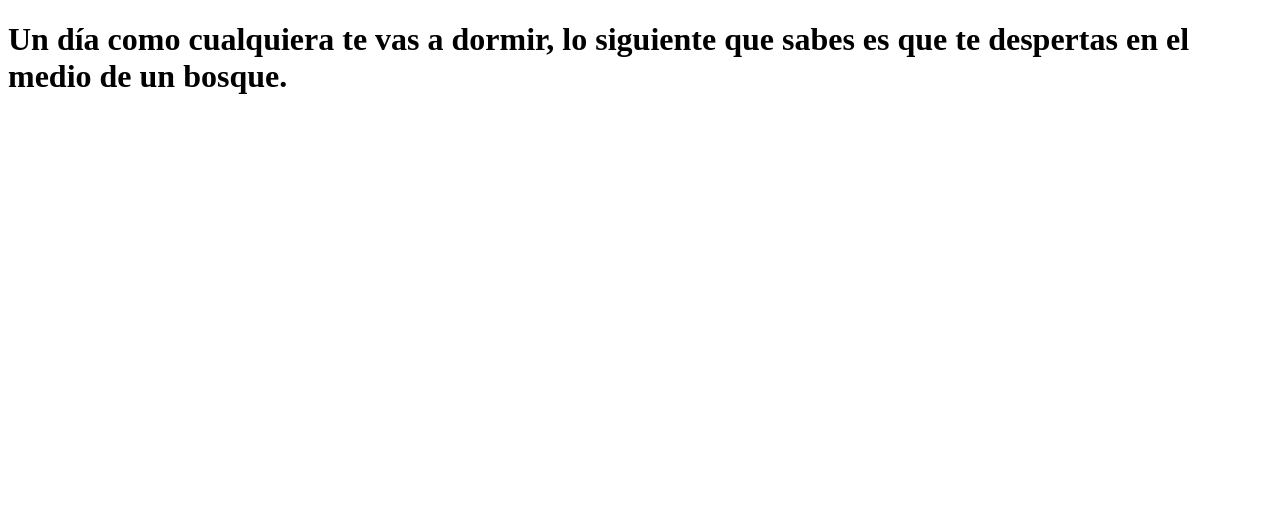
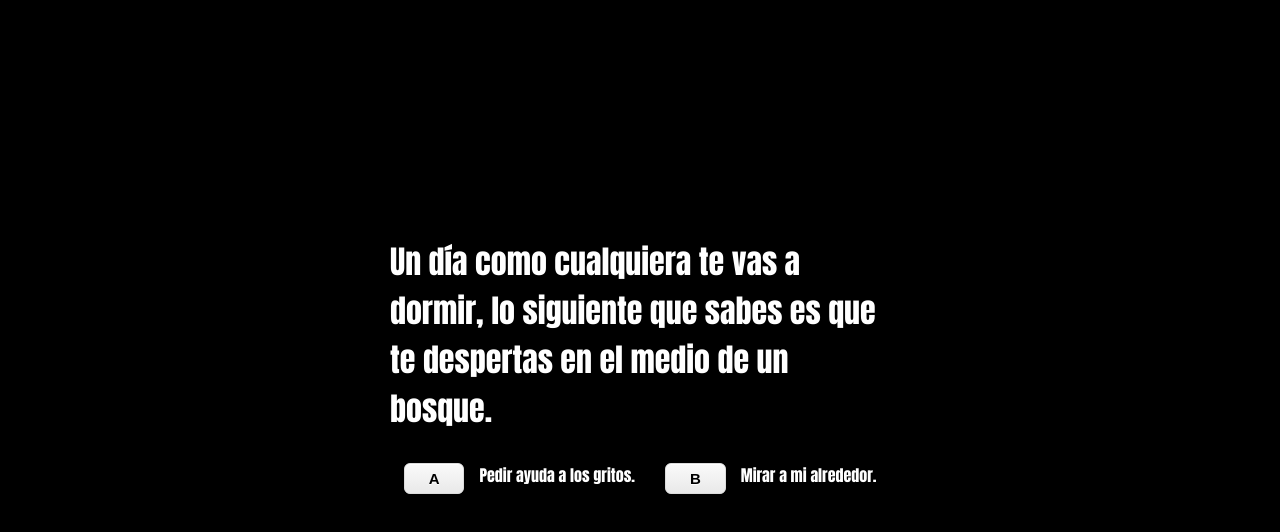
Before and after one commit to locchiato/ctd-fe3-elige-tu-propia-aventura, a React (Create React App) app: page / in a window 1280 px wide. Shown: the top 532 px of the page. Built offline with nearby package versions, Linux system fonts and the light colour scheme.

Commit message:
[MOD][ADD] Se agregan dos componentes y se actualiza Main

```diff
--- /dev/null
+++ b/src/app.css
@@ -0,0 +1,71 @@
+:root {
+  --primary-color: black;
+  --secondary-color: white;
+  --last-color: red;
+}
+
+* {
+  margin: 0;
+  box-sizing: border-box;
+  background-color: var(--primary-color);
+  color: var(--secondary-color);
+  font-family: Impact, Haettenschweiler, "Arial Narrow Bold", sans-serif;
+}
+
+.layout {
+  height: 100vh;
+  max-width: 500px;
+  margin: 0 auto;
+  display: flex;
+  flex-direction: column;
+  justify-content: center;
+  align-items: center;
+}
+
+.historia {
+  display: flex;
+  justify-content: center;
+  align-items: center;
+  margin-bottom: 30px;
+  color: var(--secondary-color);
+}
+
+.opciones {
+  color: var(--secondary-color);
+}
+
+.opcion {
+  display: flex;
+  gap: 15px;
+  margin-bottom: 10px;
+}
+
+.recordatorio {
+  color: var(--secondary-color);
+  margin-top: 60px;
+}
+
+.botones {
+  box-shadow: inset 0px 1px 0px 0px #ffffff;
+  background: linear-gradient(to bottom, #f9f9f9 5%, #e9e9e9 100%);
+  background-color: #f9f9f9;
+  border-radius: 6px;
+  border: 1px solid #dcdcdc;
+  display: inline-block;
+  cursor: pointer;
+  color: #000000;
+  font-family: Arial;
+  font-size: 15px;
+  font-weight: bold;
+  padding: 6px 24px;
+  text-decoration: none;
+  text-shadow: 0px 1px 0px #ffffff;
+}
+.botones:hover {
+  background: linear-gradient(to bottom, #e9e9e9 5%, #f9f9f9 100%);
+  background-color: #e9e9e9;
+}
+.botones:active {
+  position: relative;
+  top: 1px;
+}
--- a/src/components/Main.jsx
+++ b/src/components/Main.jsx
@@ -1,7 +1,7 @@
 import data from "./data";
 import React, { Component } from "react";
-//import Opciones from "./Opciones";
-//import Recordatorio from "./Recordatorio";
+import Opciones from "./Opciones";
+import Recordatorio from "./Recordatorio";
 
 const historial = [];
 
@@ -10,7 +10,7 @@ class Main extends Component {
     super(props);
     this.state = {
       contador: 0,
-      seleccionPrevia: "",
+      seleccionPrevia: ""
     };
   }
 
@@ -19,7 +19,7 @@ class Main extends Component {
       historial.push(this.state.seleccionPrevia);
     }
   }
-/*
+
   handleClick = (e) => {
     const id = e.target.id;
     if (this.state.contador >= 7) {
@@ -27,31 +27,31 @@ class Main extends Component {
     } else if (id === "A" && this.state.seleccionPrevia !== "A") {
       this.setState({
         contador: this.state.contador + 1,
-        seleccionPrevia: "A",
+        seleccionPrevia: "A"
       });
     } else if (id === "A" && this.state.seleccionPrevia === "A") {
       this.setState({
-        contador: this.state.contador + 2,
+        contador: this.state.contador + 2
       });
     } else if (id === "B" && this.state.seleccionPrevia === "A") {
       this.setState({
         contador: this.state.contador + 3,
-        seleccionPrevia: "B",
+        seleccionPrevia: "B"
       });
     } else if (id === "B") {
       this.setState({
         contador: this.state.contador + 2,
-        seleccionPrevia: "B",
+        seleccionPrevia: "B"
       });
     }
-    console.log(historial);
-  }; */
+    console.log(this.state.seleccionPrevia);
+  };
 
   render() {
     return (
       <div className="layout">
         <h1 className="historia">{data[this.state.contador].historia}</h1>
-        {/* <Opciones
+        <Opciones
           handleClick={this.handleClick}
           opcionA={data[this.state.contador].opciones.a}
           opcionB={data[this.state.contador].opciones.b}
@@ -64,7 +64,7 @@ class Main extends Component {
             ),
             data[this.state.contador].id
           )}
-        /> */}
+        />
       </div>
     );
   }
--- /dev/null
+++ b/src/components/Opciones.jsx
@@ -0,0 +1,21 @@
+import { Component } from "react";
+
+class Opciones extends Component {
+  render() {
+    return (
+      <div className="opcion">
+        <button id="A" onClick={this.props.handleClick} className="botones">
+          A
+        </button>
+        <span className="opciones">{this.props.opcionA}</span>
+        <br />
+        <button id="B" onClick={this.props.handleClick} className="botones">
+          B
+        </button>
+        <span className="opciones">{this.props.opcionB}</span>
+      </div>
+    );
+  }
+}
+
+export default Opciones;
--- /dev/null
+++ b/src/components/Recordatorio.jsx
@@ -0,0 +1,13 @@
+import { Component } from "react";
+
+class Recordatorio extends Component {
+  render() {
+    return (
+      <div className="recordatorio">
+        <div>{this.props.seleccionPrevia}</div>
+      </div>
+    );
+  }
+}
+
+export default Recordatorio;
```
Also changed, not shown: src/App.js (+5 -4 lines), src/index.js (+4 -7 lines).
